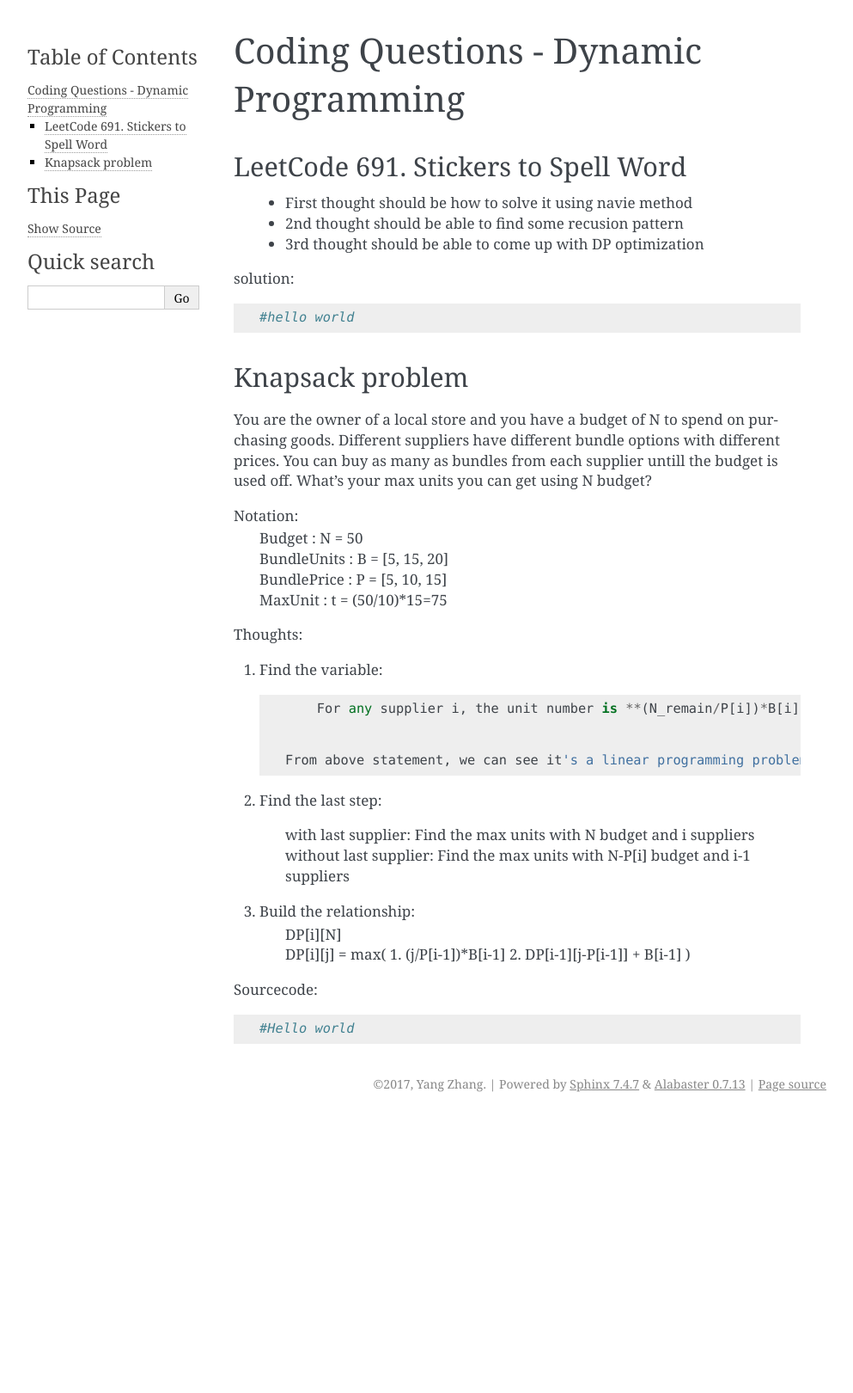
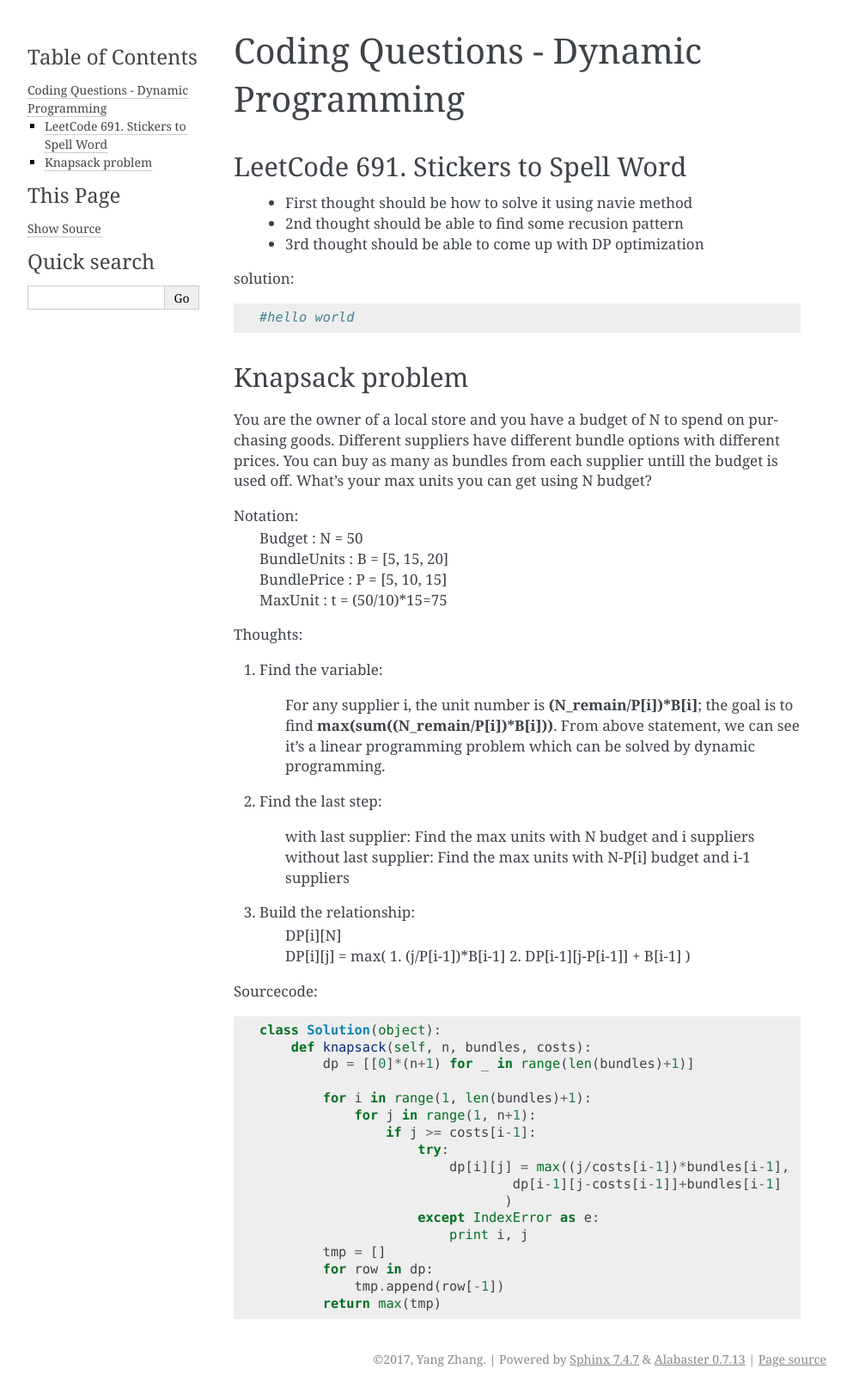
Before and after one commit to sheep-sheep/Mywebsite, a Sphinx documentation site: the page built from mysite/sphinx/dynamic_programming.rst, in a window 1280 px wide. Shown: the whole page at 86% size, without its empty margins (148-1141 px from the left). Built offline with Sphinx 7.4.7, drawn with Linux system fonts in a browser that asks for light colours; formulas are drawn with MathJax 3; before the commit the page ends 1300 px from its top, so only the background shows below that.

Commit message:
'dp_knapsack'

```diff
--- a/mysite/sphinx/dynamic_programming.rst
+++ b/mysite/sphinx/dynamic_programming.rst
@@ -35,11 +35,9 @@ Notation:
 
 Thoughts:
 
-#. Find the variable::
+#. Find the variable:
 
-        For any supplier i, the unit number is **(N_remain/P[i])*B[i]**; the goal is to find **max(sum((N_remain/P[i])*B[i]))**.
-
-
+    For any supplier i, the unit number is **(N_remain/P[i])*B[i]**; the goal is to find **max(sum((N_remain/P[i])*B[i]))**.
     From above statement, we can see it's a linear programming problem which can be solved by dynamic programming.
 
 #. Find the last step:
@@ -57,4 +55,20 @@ Thoughts:
 
 Sourcecode::
 
-    #Hello world
+        class Solution(object):
+            def knapsack(self, n, bundles, costs):
+                dp = [[0]*(n+1) for _ in range(len(bundles)+1)]
+
+                for i in range(1, len(bundles)+1):
+                    for j in range(1, n+1):
+                        if j >= costs[i-1]:
+                            try:
+                                dp[i][j] = max((j/costs[i-1])*bundles[i-1],
+                                        dp[i-1][j-costs[i-1]]+bundles[i-1]
+                                       )
+                            except IndexError as e:
+                                print i, j
+                tmp = []
+                for row in dp:
+                    tmp.append(row[-1])
+                return max(tmp)
```
